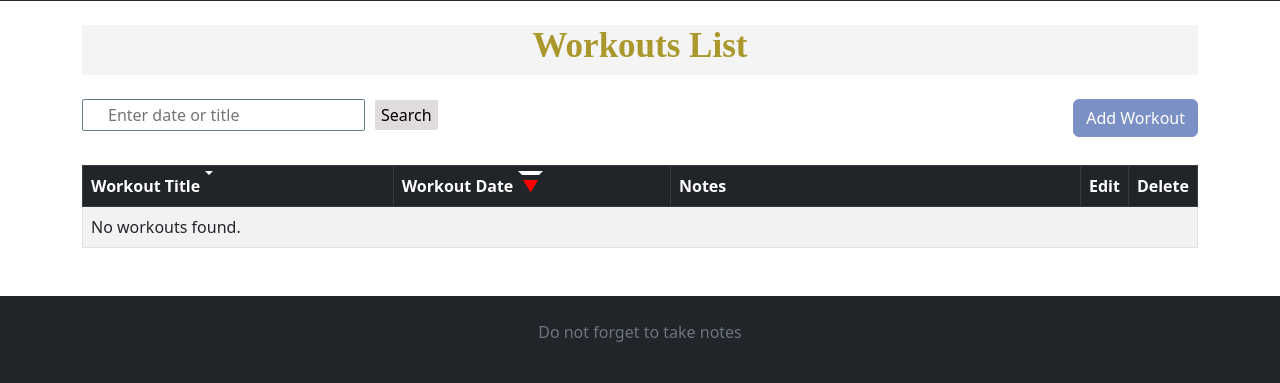
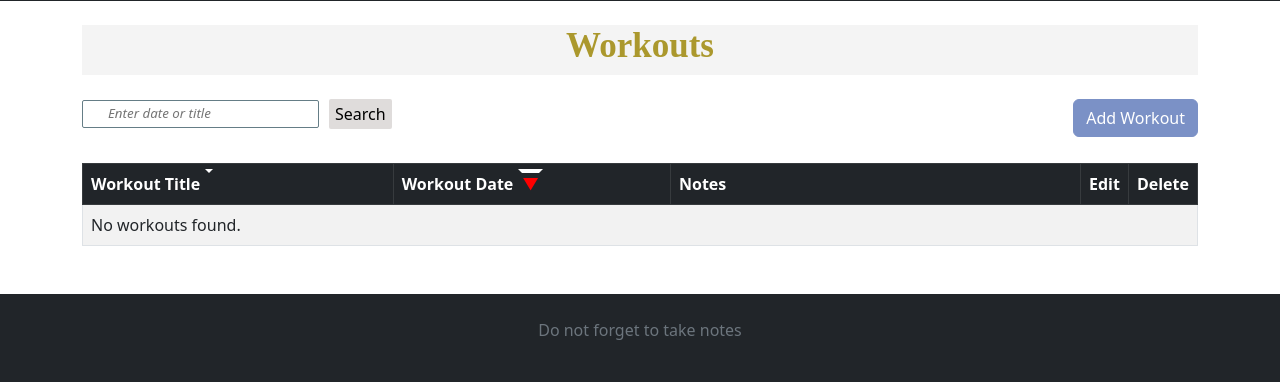
Before and after one commit to TomaDovydene/Workout_Journal.py, a Django app: page /journal/workouts/ in a window 1280 px wide. Shown: the part 321-704 px from the top of the page. Run offline with Django 4.2, Linux system fonts and the light colour scheme; the visitor is signed in with stand-in values (Sample User, id 1); data that the repository does not hold is empty.

Commit message:
2023-06-11 20:00 atnaujinta

```diff
--- a/mysite/journal/templates/exercise_workouts.html
+++ b/mysite/journal/templates/exercise_workouts.html
@@ -54,7 +54,6 @@
         <th>Notes</th>
     </tr>
     </thead>
-
     <tbody>
     {% for workout, info in workout_info.items %}
     {% for exercise in info.exercises %}
@@ -121,6 +120,8 @@
     padding: 3px 25px;
     border: 1px solid #657d86;
     border-radius: 2px;
+    font-style: italic;
+    font-size: smaller;
 }
 
 .search-button {
--- a/mysite/journal/templates/exercises.html
+++ b/mysite/journal/templates/exercises.html
@@ -8,7 +8,7 @@
 
 <div class="custom-titles-container">
     <h2>
-        <strong class="custom-titles-heading">Exercises List</strong>
+        <strong class="custom-titles-heading">Exercises</strong>
     </h2>
 </div>
 
@@ -194,6 +194,8 @@
     padding: 3px 25px;
     border: 1px solid #657d86;
     border-radius: 2px;
+    font-style: italic;
+    font-size: smaller;
 }
 
 .search-button {
--- a/mysite/journal/templates/personal_records_by_reps.html
+++ b/mysite/journal/templates/personal_records_by_reps.html
@@ -8,7 +8,7 @@
 
 <div class="custom-titles-container">
     <h2>
-        <strong class="custom-titles-heading">Personal Records on Reps List</strong>
+        <strong class="custom-titles-heading">Personal Records on Reps</strong>
     </h2>
 </div>
 
@@ -161,6 +161,8 @@
     padding: 3px 25px;
     border: 1px solid #657d86;
     border-radius: 2px;
+    font-style: italic;
+    font-size: smaller;
 }
 
 .search-button {
--- a/mysite/journal/templates/personal_records_by_weight.html
+++ b/mysite/journal/templates/personal_records_by_weight.html
@@ -8,7 +8,7 @@
 
 <div class="custom-titles-container">
     <h2>
-        <strong class="custom-titles-heading">Personal Records on Weight List</strong>
+        <strong class="custom-titles-heading">Personal Records on Weight</strong>
     </h2>
 </div>
 
@@ -163,6 +163,8 @@
     padding: 3px 25px;
     border: 1px solid #657d86;
     border-radius: 2px;
+    font-style: italic;
+    font-size: smaller;
 }
 
 .search-button {
--- a/mysite/journal/templates/workouts.html
+++ b/mysite/journal/templates/workouts.html
@@ -10,7 +10,7 @@
 
 <div class="custom-titles-container">
     <h2>
-        <strong class="custom-titles-heading">Workouts List</strong>
+        <strong class="custom-titles-heading">Workouts</strong>
     </h2>
 </div>
 
@@ -141,6 +141,8 @@
     padding: 3px 25px;
     border: 1px solid #657d86;
     border-radius: 2px;
+    font-style: italic;
+    font-size: smaller;
 }
 
 .search-button {
```
